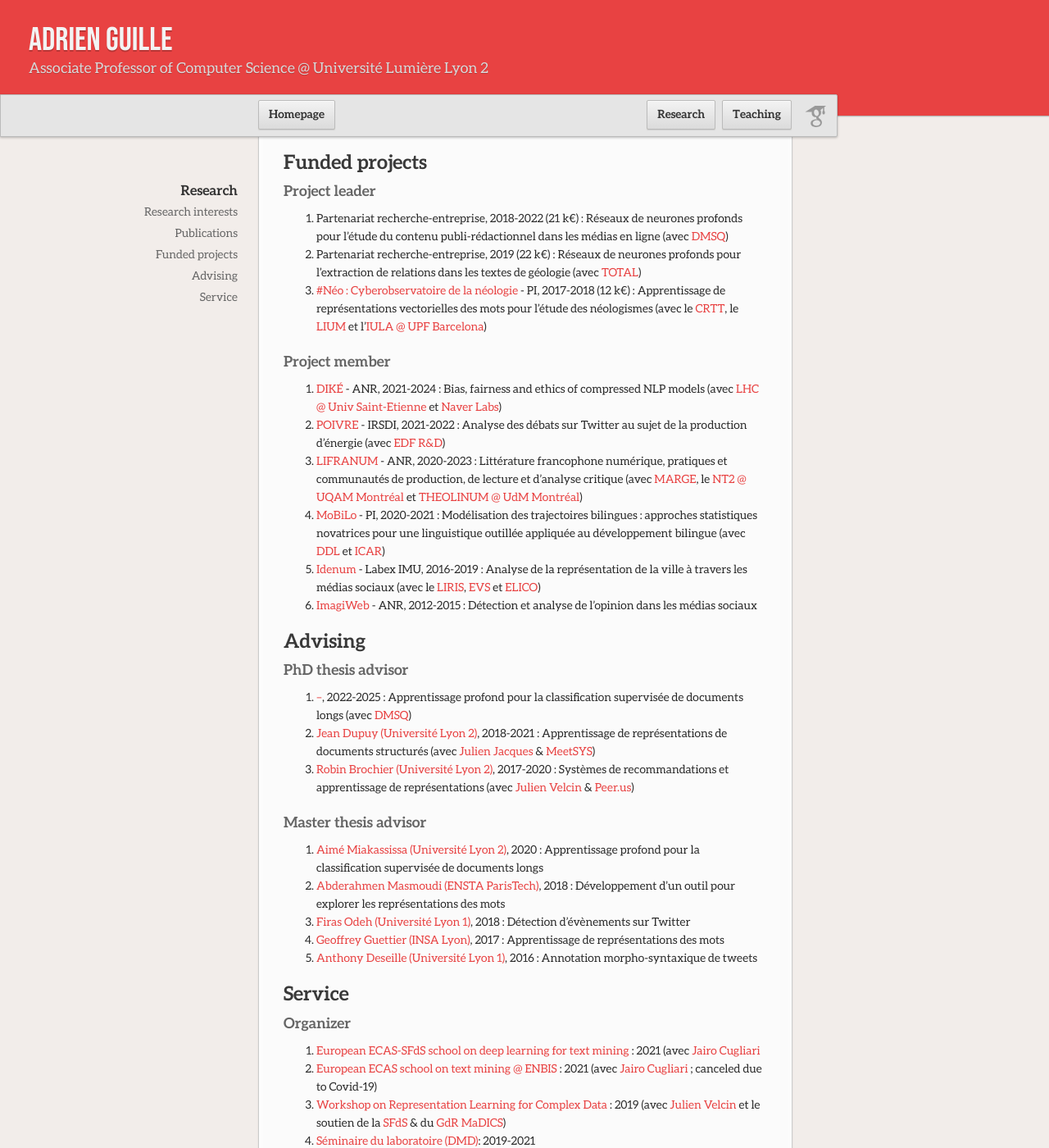
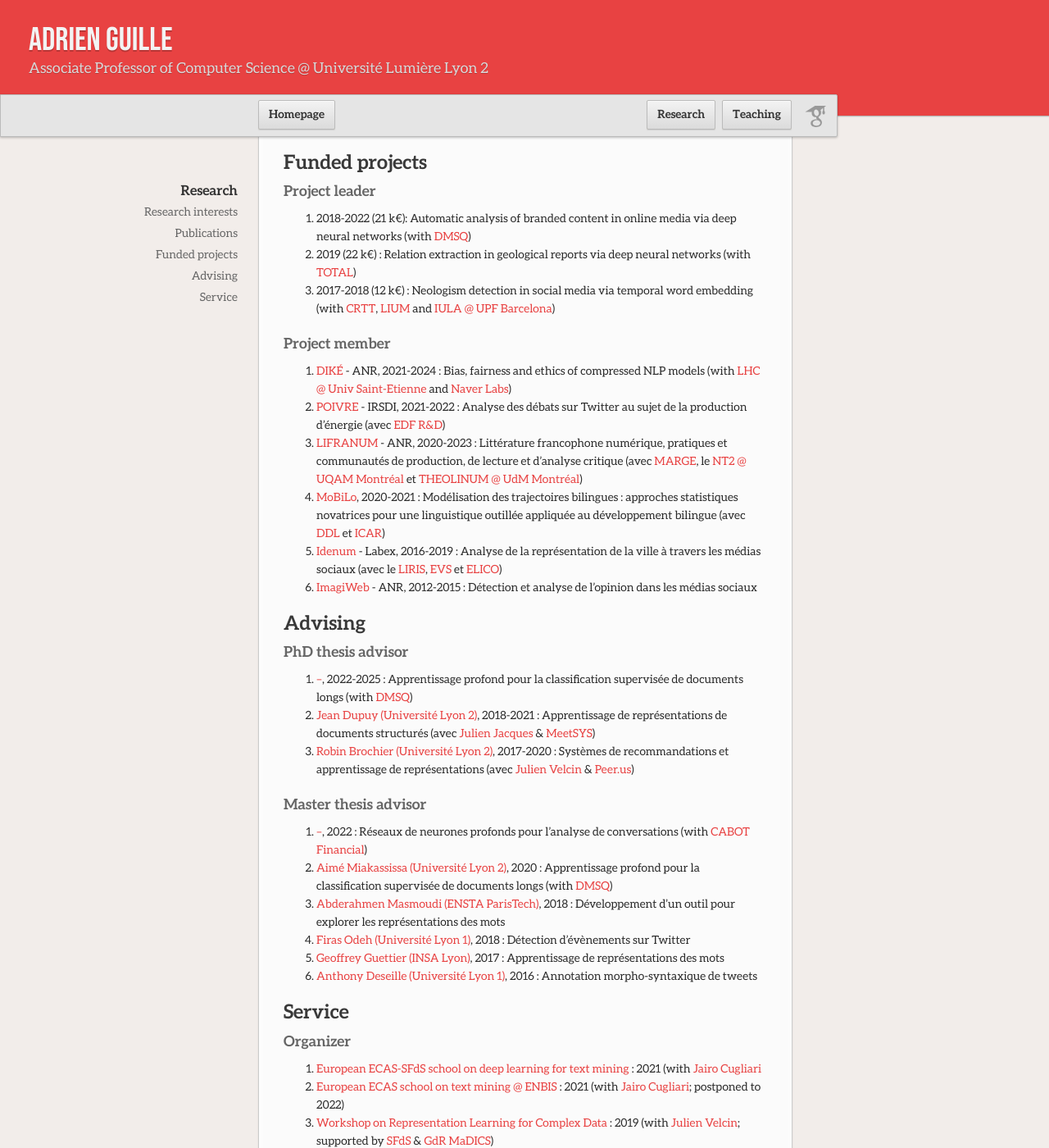
Before and after one commit to AdrienGuille/adrienguille.github.io, a Jekyll site: the page built from research.md, in a window 1280 px wide and 1400 px high, scrolled down 277 px. Shown: the whole window at 82% size. Built offline with Jekyll 4.4.1, drawn with Linux system fonts in a browser that asks for light colours; our own code applies the rules of GitHub Pages for plain Markdown files.

Commit message:
Update research.md

```diff
--- a/research.md
+++ b/research.md
@@ -12,30 +12,31 @@
 
 ### Project leader
 
-- Partenariat recherche-entreprise, 2018-2022 (21 k€) : Réseaux de neurones profonds pour l'étude du contenu publi-rédactionnel dans les médias en ligne (avec [DMSQ](https://dmsq.io))
-- Partenariat recherche-entreprise, 2019 (22 k€) : Réseaux de neurones profonds pour l'extraction de relations dans les textes de géologie (avec [TOTAL](https://www.total.com))
-- [#Néo : Cyberobservatoire de la néologie](#) - PI, 2017-2018 (12 k€) : Apprentissage de représentations vectorielles des mots pour l'étude des néologismes (avec le [CRTT](https://cerla.univ-lyon2.fr), le [LIUM](https://lium.univ-lemans.fr) et l'[IULA @ UPF Barcelona](https://www.upf.edu/web/iula))
+- 2018-2022 (21 k€): Automatic analysis of branded content in online media via deep neural networks (with [DMSQ](https://dmsq.io))
+- 2019 (22 k€) : Relation extraction in geological reports via deep neural networks (with [TOTAL](https://www.total.com))
+- 2017-2018 (12 k€) : Neologism detection in social media via temporal word embedding (with [CRTT](https://cerla.univ-lyon2.fr), [LIUM](https://lium.univ-lemans.fr) and [IULA @ UPF Barcelona](https://www.upf.edu/web/iula))
 
 ### Project member
 
-- [DIKÉ](#) - ANR, 2021-2024 : Bias, fairness and ethics of compressed NLP models (avec [LHC @ Univ Saint-Etienne](https://laboratoirehubertcurien.univ-st-etienne.fr/en/index.html) et [Naver Labs](https://europe.naverlabs.com))
+- [DIKÉ](#) - ANR, 2021-2024 : Bias, fairness and ethics of compressed NLP models (with [LHC @ Univ Saint-Etienne](https://laboratoirehubertcurien.univ-st-etienne.fr/en/index.html) and [Naver Labs](https://europe.naverlabs.com))
 - [POIVRE](#) - IRSDI, 2021-2022 : Analyse des débats sur Twitter au sujet de la production d'énergie (avec [EDF R&D](https://www.edf.fr/groupe-edf/inventer-l-avenir-de-l-energie/r-d-un-savoir-faire-mondial))
 - [LIFRANUM](https://marge.univ-lyon3.fr/projet-lifranum) - ANR, 2020-2023 : Littérature francophone numérique, pratiques et communautés de production, de lecture et d'analyse critique (avec [MARGE](#), le [NT2 @ UQAM Montréal](#) et [THEOLINUM @ UdM Montréal](#))
-- [MoBiLo](#) - PI, 2020-2021 : Modélisation des trajectoires bilingues : approches statistiques novatrices pour une linguistique outillée appliquée au développement bilingue (avec [DDL](#) et [ICAR](#))
-- [Idenum](http://imu.universite-lyon.fr/projet/idenum-identites-numeriques-urbaines/) - Labex IMU, 2016-2019 : Analyse de la représentation de la ville à travers les médias sociaux (avec le [LIRIS](#), [EVS](#) et [ELICO](#))
+- [MoBiLo](#), 2020-2021 : Modélisation des trajectoires bilingues : approches statistiques novatrices pour une linguistique outillée appliquée au développement bilingue (avec [DDL](#) et [ICAR](#))
+- [Idenum](http://imu.universite-lyon.fr/projet/idenum-identites-numeriques-urbaines/) - Labex, 2016-2019 : Analyse de la représentation de la ville à travers les médias sociaux (avec le [LIRIS](#), [EVS](#) et [ELICO](#))
 - [ImagiWeb](http://mediamining.univ-lyon2.fr/velcin/imagiweb/) - ANR, 2012-2015 : Détection et analyse de l'opinion dans les médias sociaux
 
 ## Advising
 
 ### PhD thesis advisor
 
-- [--](), 2022-2025 : Apprentissage profond pour la classification supervisée de documents longs (avec [DMSQ](#))
+- [--](#), 2022-2025 : Apprentissage profond pour la classification supervisée de documents longs (with [DMSQ](https://dmsq.io))
 - [Jean Dupuy (Université Lyon 2)](#), 2018-2021 : Apprentissage de représentations de documents structurés (avec [Julien Jacques](http://eric.univ-lyon2.fr/~jjacques/) & [MeetSYS](http://meetsys.com/))
 - [Robin Brochier (Université Lyon 2)](#), 2017-2020 : Systèmes de recommandations et apprentissage de représentations (avec [Julien Velcin](http://eric.univ-lyon2.fr/~jvelcin/) & [Peer.us](http://peer.us/))
 
 ### Master thesis advisor
 
-- [Aimé Miakassissa (Université Lyon 2)](#), 2020 : Apprentissage profond pour la classification supervisée de documents longs
+- [--](#), 2022 : Réseaux de neurones profonds pour l'analyse de conversations (with [CABOT Financial](https://www.cabotfinancial.fr))
+- [Aimé Miakassissa (Université Lyon 2)](#), 2020 : Apprentissage profond pour la classification supervisée de documents longs (with [DMSQ](https://dmsq.io))
 - [Abderahmen Masmoudi (ENSTA ParisTech)](#), 2018 : Développement d'un outil pour explorer les représentations des mots
 - [Firas Odeh (Université Lyon 1)](#), 2018 : Détection d'évènements sur Twitter
 - [Geoffrey Guettier (INSA Lyon)](#), 2017 : Apprentissage de représentations des mots
@@ -45,9 +46,9 @@
 
 ### Organizer
 
-- [European ECAS-SFdS school on deep learning for text mining](#) : 2021 (avec [Jairo Cugliari](http://eric.univ-lyon2.fr/jcugliari/)
-- [European ECAS school on text mining @ ENBIS](https://www.enbis.org/activities/events/current/631_ENBIS_20_Pre_Conference_Event__Joint_ECAS_ENBIS_1_Day_Summer_Course___POSTPONED/) : 2021 (avec [Jairo Cugliari](http://eric.univ-lyon2.fr/jcugliari/) ; canceled due to Covid-19)
-- [Workshop on Representation Learning for Complex Data](http://mediamining.univ-lyon2.fr/workshop2019/) : 2019 (avec [Julien Velcin](http://mediamining.univ-lyon2.fr/velcin/) et le soutien de la [SFdS](#) & du [GdR MaDICS](#))
+- [European ECAS-SFdS school on deep learning for text mining](https://www.sfds.asso.fr/fr/ecas/632-home/) : 2021 (with [Jairo Cugliari](http://eric.univ-lyon2.fr/jcugliari/)
+- [European ECAS school on text mining @ ENBIS](https://www.enbis.org/activities/events/current/631_ENBIS_20_Pre_Conference_Event__Joint_ECAS_ENBIS_1_Day_Summer_Course___POSTPONED/) : 2021 (with [Jairo Cugliari](http://eric.univ-lyon2.fr/jcugliari/); postponed to 2022)
+- [Workshop on Representation Learning for Complex Data](http://mediamining.univ-lyon2.fr/workshop2019/) : 2019 (with [Julien Velcin](http://mediamining.univ-lyon2.fr/velcin/); supported by [SFdS](#) & [GdR MaDICS](#))
 - [Séminaire du laboratoire (DMD)](#): 2019-2021
 - [Session démo @ Conférence Extraction et Gestion des Connaissances](http://www.egc.asso.fr/category/manifestations/conferences) : 2019, 2018, 2017
 - [Graph embedding day](http://ged2018.sci-web.net) : 2018
```
